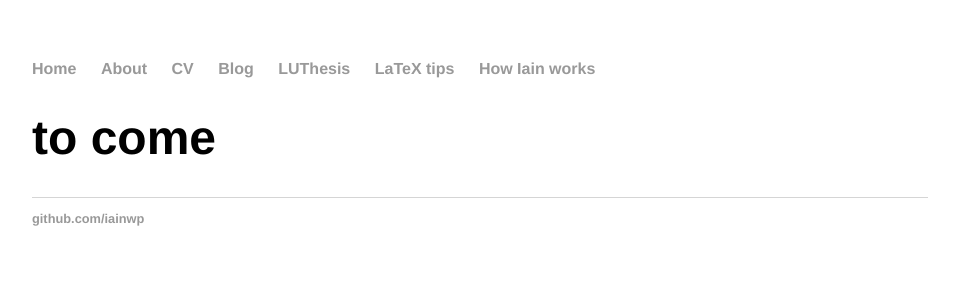
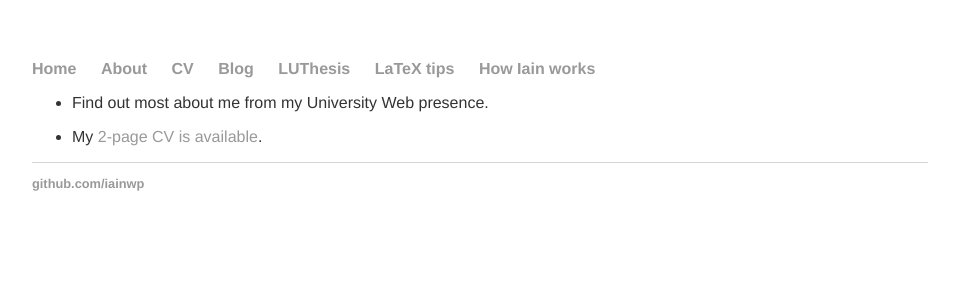
Before and after one commit to iainwp/iainwp.github.io, a Jekyll site: the page built from cv/index.html, in a window 1280 px wide. Shown: the top 300 px of the page, without its empty margins (160-1119 px from the left). Built offline with Jekyll 4.4.1, drawn with Linux system fonts in a browser that asks for light colours.

Commit message:
added 2-page cv

```diff
--- a/cv/index.html
+++ b/cv/index.html
@@ -2,4 +2,12 @@
 layout: default
 title: iain's cv
 ---
-<h1>to come</h1>
+<ul>
+	<li>
+<p>Find out most about me from my University Web presence.</p>
+	</li>
+	<li>
+
+		<p>My <a href="cv-short.pdf">2-page CV is available</a>.</p>
+	</li>
+</ul>
```
Also changed, not shown: 1 other file.
